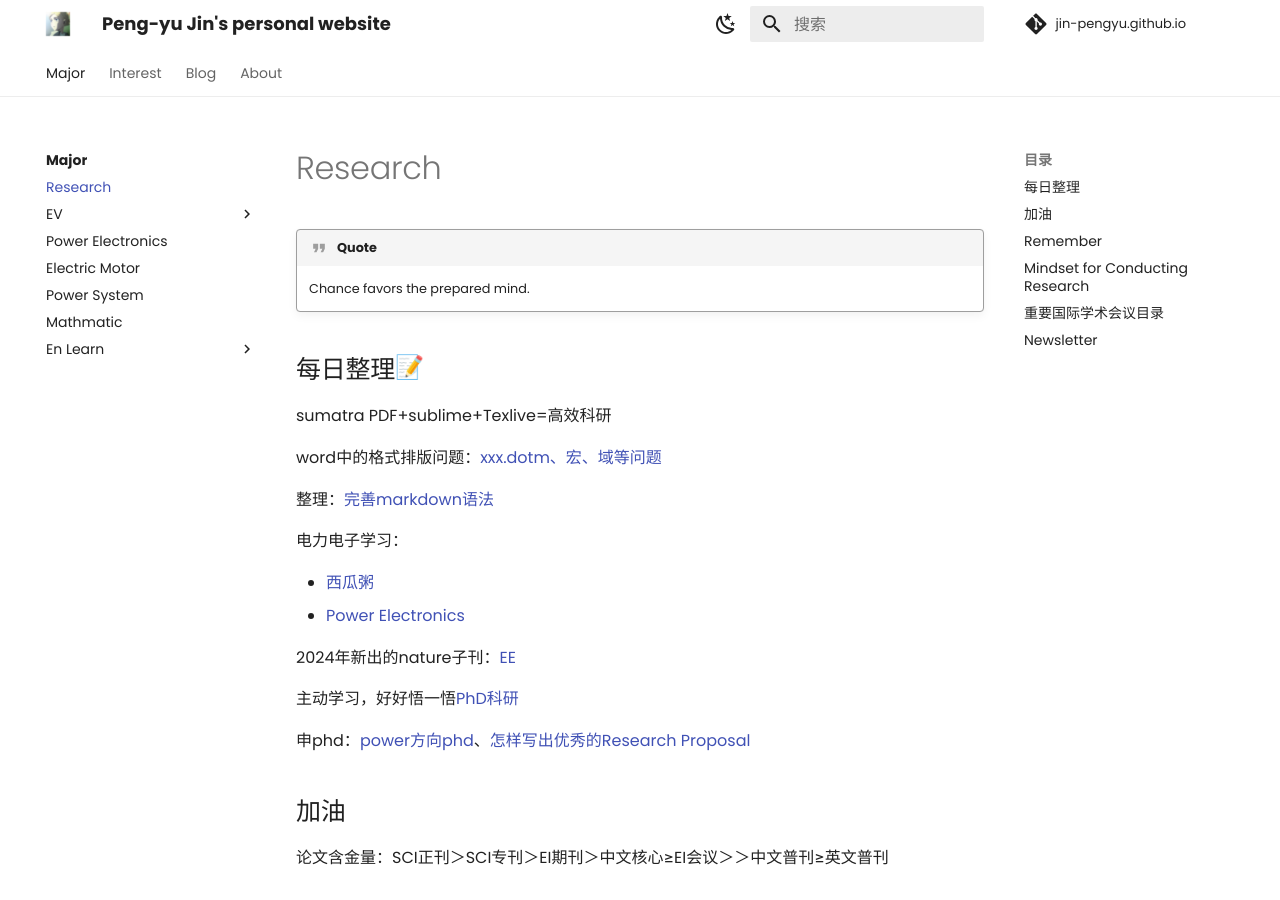
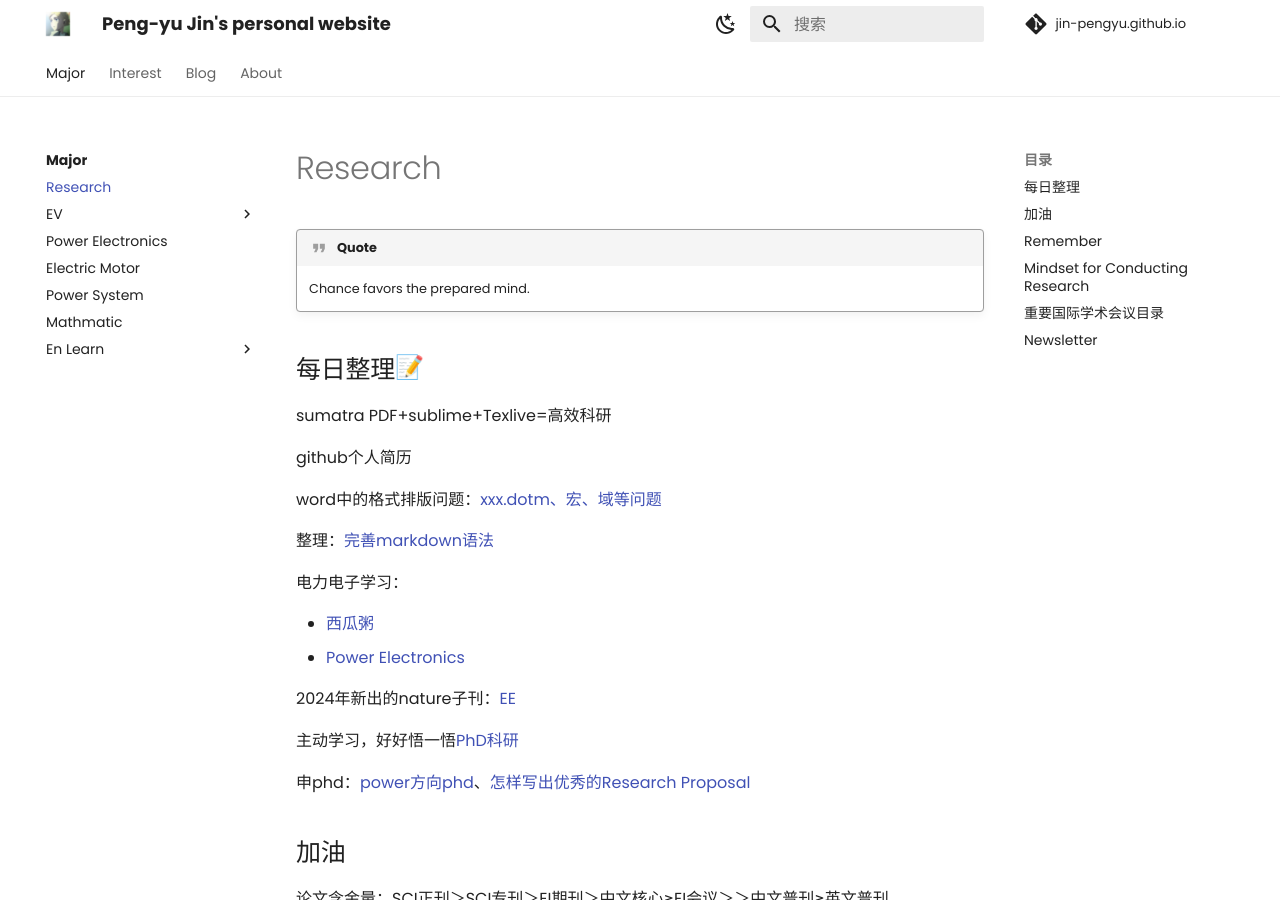
Before and after one commit to Pengyu-Jin/Pengyu-Jin.github.io, an MkDocs documentation site: the page built from docs/major/research/research.md, in a window 1280 px wide and 900 px high. Built offline with MkDocs 1.6.1 and Material for MkDocs 9.7.7, drawn with Linux system fonts in a browser that asks for light colours; emoji names are drawn with the system emoji font; comment, search, counter and statistics services are not loaded.

Commit message:
research

```diff
--- a/docs/major/research/research.md
+++ b/docs/major/research/research.md
@@ -4,6 +4,8 @@
 
 ## 每日整理:memo:
 sumatra PDF+sublime+Texlive=高效科研
+
+github个人简历
 
 word中的格式排版问题：[xxx.dotm、宏、域等问题](https://shuiyuan.sjtu.edu.cn/t/topic/78768){:target="_blank"}
 
```
